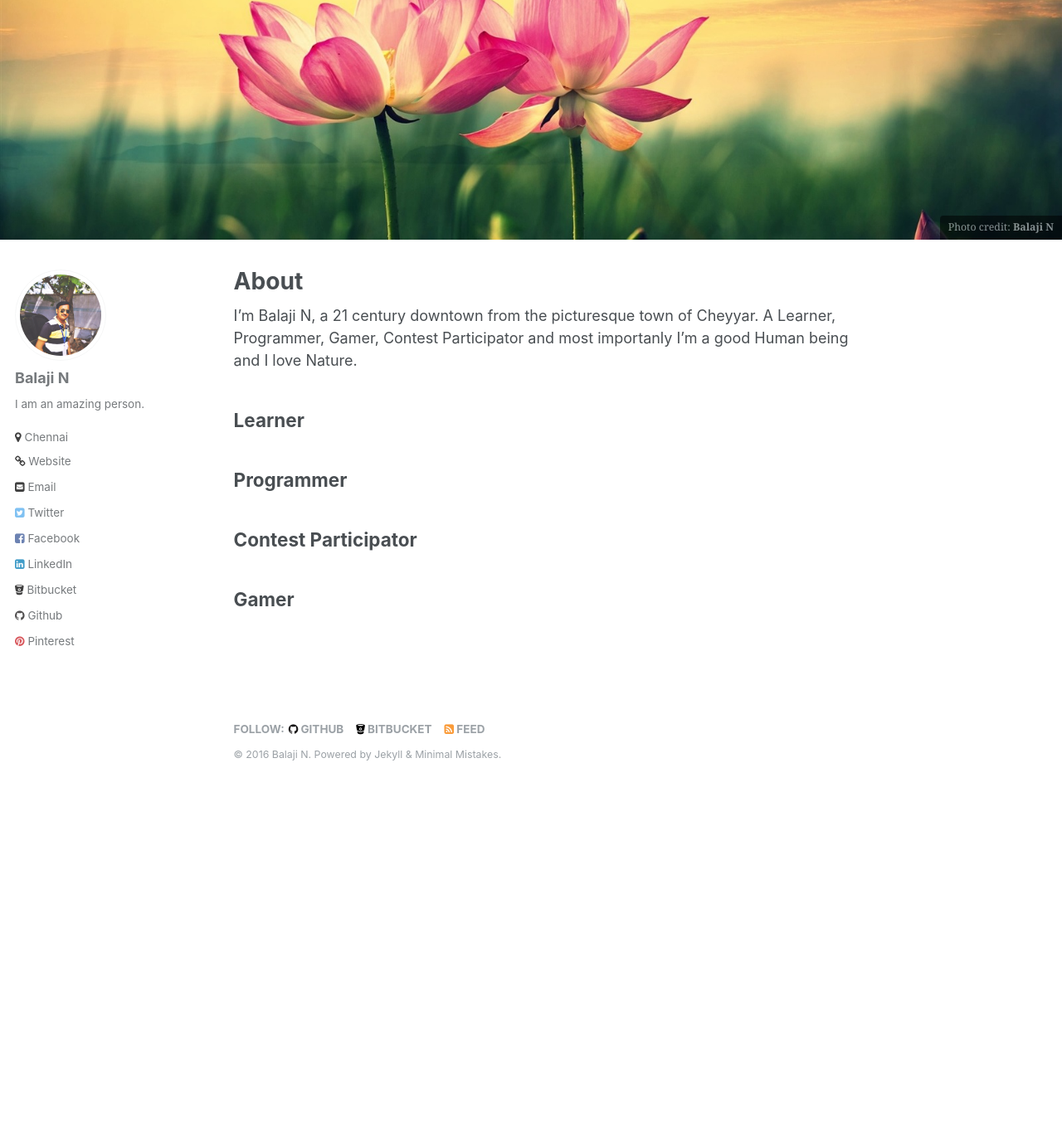
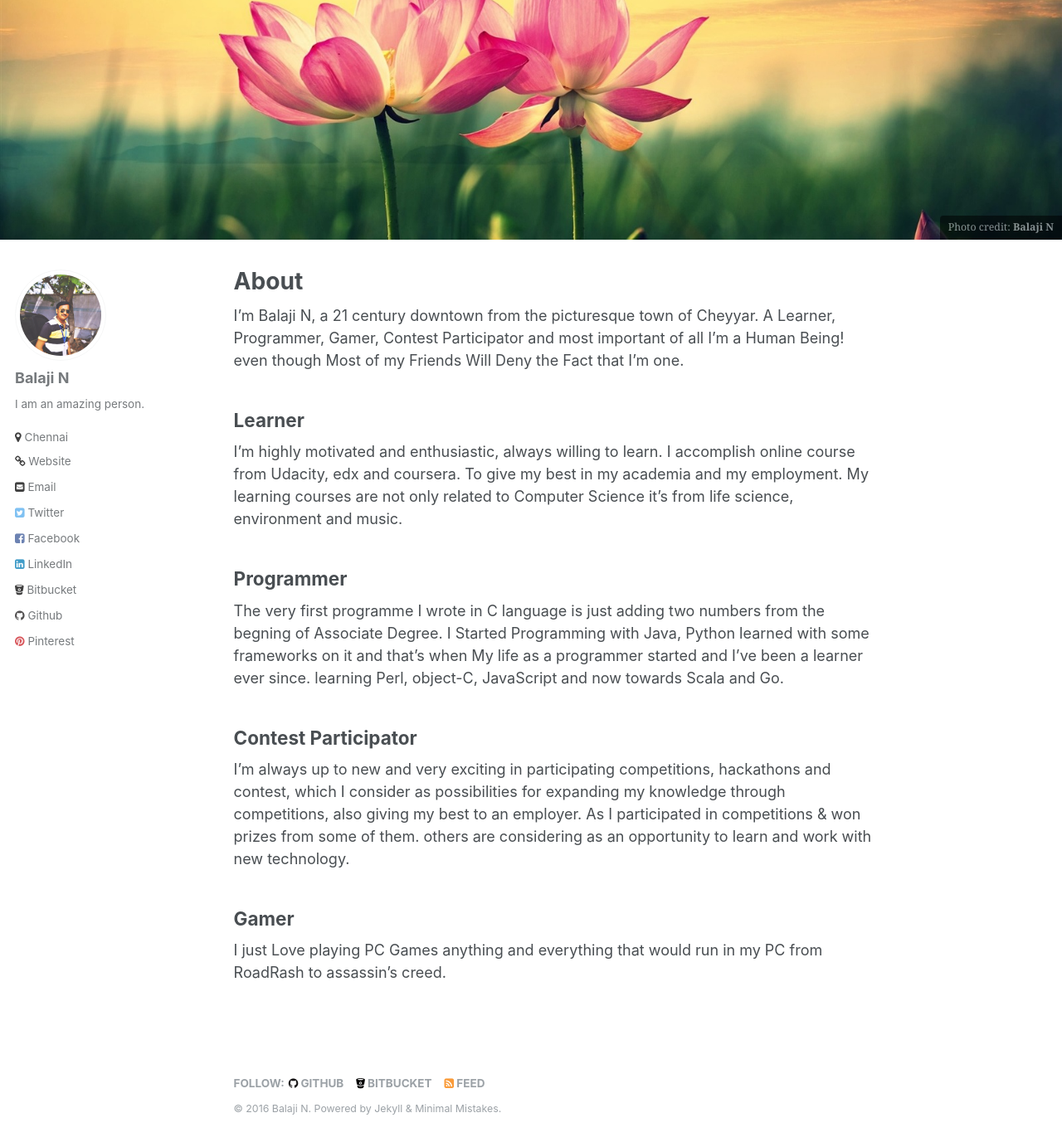
Before and after one commit to balajincse/balajincse.github.io, a Jekyll site: the page built from _pages/about.md, in a window 1280 px wide and 1400 px high, scrolled down 213 px. Shown: the top 1383 px of the window at 83% size. Built offline with Jekyll 4.4.1, drawn with Linux system fonts in a browser that asks for light colours; before the commit the page ends 1186 px from its top, so only the background shows below that.

Commit message:
update about page

```diff
--- a/_pages/about.md
+++ b/_pages/about.md
@@ -8,12 +8,16 @@ header:
 
 {% include base_path %}
 
-I'm Balaji N, a 21 century downtown from the picturesque town of Cheyyar. A Learner, Programmer, Gamer, Contest Participator and most importanly I'm a good Human being and I love Nature.
+I'm Balaji N, a 21 century downtown from the picturesque town of Cheyyar. A Learner, Programmer, Gamer, Contest Participator and most important of all I’m a Human Being! even though Most of my Friends Will Deny the Fact that I’m one.
 
 <h2>Learner</h2>
+I’m highly motivated and enthusiastic, always willing to learn. I accomplish online course from Udacity, edx and coursera. To give my best in my academia and my employment. My learning courses are not only related to Computer Science it's from life science, environment and music.
 
 <h2>Programmer</h2>
+The very first programme I wrote in C language is just adding two numbers from the begning of Associate Degree. I Started Programming with Java, Python learned with some frameworks on it and that’s when My life as a programmer started and I’ve been a learner ever since. learning Perl, object-C, JavaScript and now towards Scala and Go.
 
 <h2>Contest Participator</h2>
+I’m always up to new and very exciting in participating competitions, hackathons and contest, which I consider as possibilities for expanding my knowledge through competitions, also giving my best to an employer. As I participated in competitions & won prizes from some of them. others are considering as an opportunity to learn and work with new technology.
 
 <h2>Gamer</h2>
+I just Love playing PC Games anything and everything that would run in my PC from RoadRash to assassin's creed.
```
